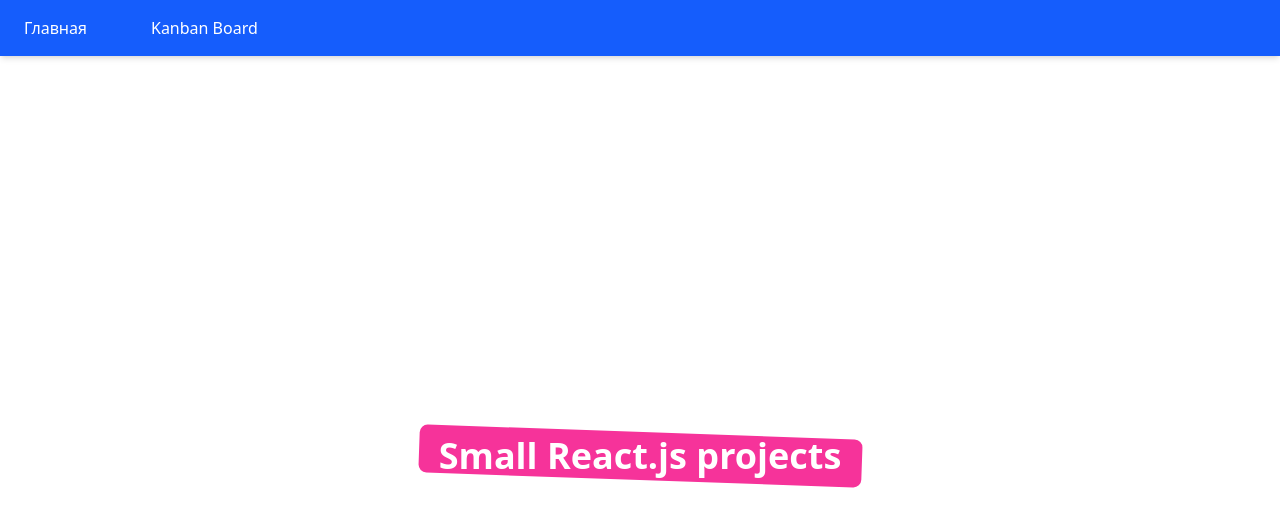
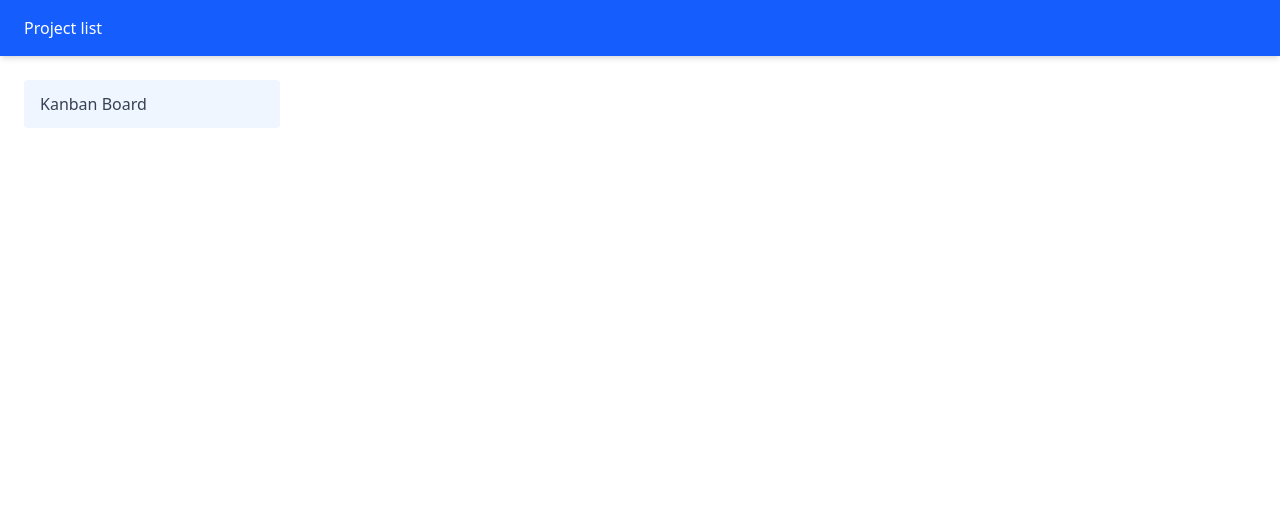
Before and after one commit to IvanHrushevich/react-small-projects, a React (Vite) app: page / in a window 1280 px wide. Shown: the top 526 px of the page. Built offline with nearby package versions, Linux system fonts and the light colour scheme.

Commit message:
feat: change navigation markup

```diff
--- a/src/app/Navbar.tsx
+++ b/src/app/Navbar.tsx
@@ -8,13 +8,7 @@
                     to="/"
                     className="text-white px-4 py-2 rounded hover:bg-blue-700 transition-colors"
                 >
-                    Главная
-                </Link>
-                <Link
-                    to="/kanban-board"
-                    className="text-white px-4 py-2 rounded hover:bg-blue-700 transition-colors"
-                >
-                    Kanban Board
+                    Project list
                 </Link>
             </div>
         </nav>
--- a/src/pages/Main/Main.tsx
+++ b/src/pages/Main/Main.tsx
@@ -1,14 +1,16 @@
+import { Link } from 'react-router';
+
 export const Main = () => {
     return (
-        <div className="min-h-screen flex flex-col items-center justify-center">
-            <h1 className="text-4xl font-extrabold text-center">
-                <span className="relative inline-block">
-                    <span className="block absolute -inset-1 bg-pink-500 rotate-2 rounded-lg"></span>
-                    <span className="relative text-white px-4 py-2">
-                        Small React.js projects
-                    </span>
-                </span>
-            </h1>
+        <div className="p-6">
+            <nav className="flex flex-col space-y-3 w-64">
+                <Link
+                    to="/kanban-board"
+                    className="px-4 py-3 text-gray-700 bg-blue-50  hover:bg-blue-100 hover:text-blue-600 rounded transition-colors"
+                >
+                    Kanban Board
+                </Link>
+            </nav>
         </div>
     );
 };
```
